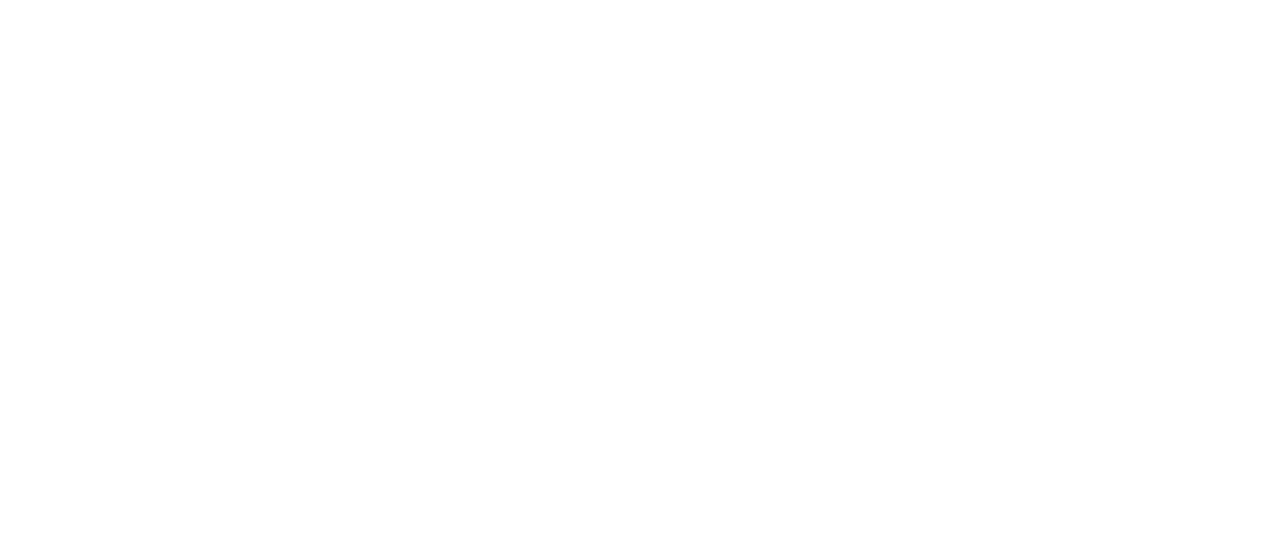
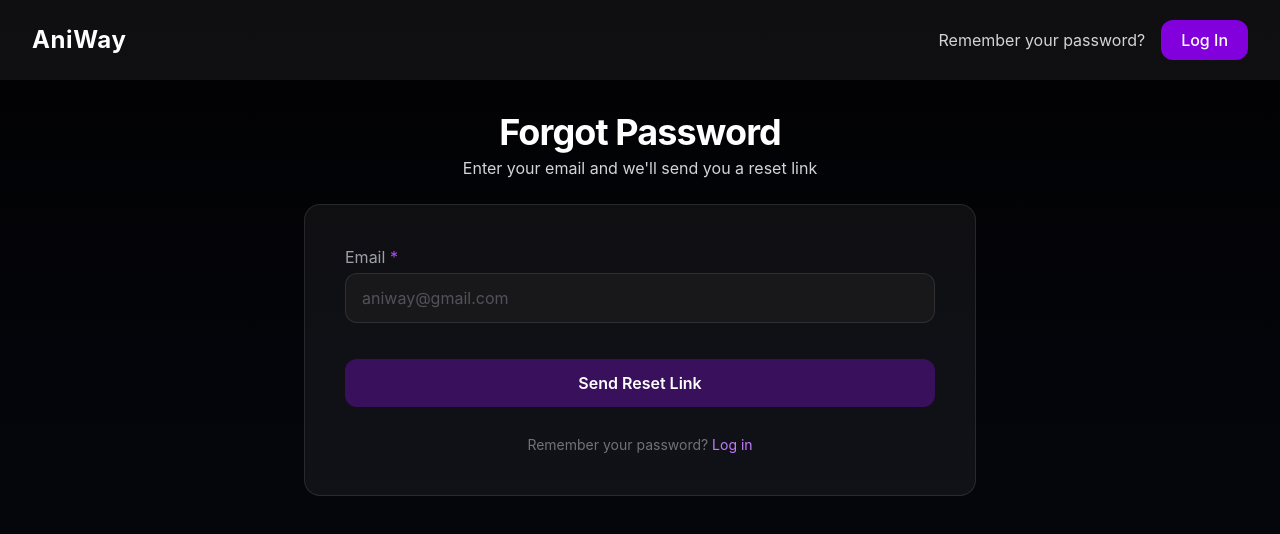
Before and after one commit to lRiso36/aniway-frontend, a React (Vite) app: page /forgot-password in a window 1280 px wide. Before the commit this address had no page. Shown: the top 534 px of the page. Built offline with nearby package versions, Linux system fonts and the light colour scheme.

Commit message:
adding auth to frontend: forgot password and reset password

```diff
--- a/src/AppRoutes.tsx
+++ b/src/AppRoutes.tsx
@@ -1,13 +1,17 @@
 import { Routes, Route } from 'react-router-dom';
-import { SignUp } from './pages/SignUp';
-import { Login } from './pages/Login';
+import { SignUp } from './pages/auth/SignUp';
+import { Login } from './pages/auth/Login';
 import { Browse } from './pages/Browse';
-
+import { ForgotPassword } from './pages/auth/ForgotPassword';
+import { ResetPassword } from './pages/auth/ResetPassword';
 export function AppRoutes() {
   return (
     <Routes>
       <Route path="/signup" element={<SignUp />} />
       <Route path="/login" element={<Login />} />
+      <Route path="/forgot-password" element={<ForgotPassword />} />
+      <Route path="/reset-password" element={<ResetPassword />} />
+      {/* need to be proected */}
       <Route path="/browse" element={<Browse />} />
     </Routes>
   );
--- a/src/api/auth.ts
+++ b/src/api/auth.ts
@@ -21,3 +21,11 @@ export async function login(data: LoginData) {
   const { accessToken, user } = response.data;
   return { accessToken, user };
 }
+
+export async function forgotPassword(email: string) {
+  await client.post('/auth/forgot-password', { email });
+}
+
+export async function resetPassword(token: string, newPassword: string) {
+  await client.post('/auth/reset-password', { token, newPassword });
+}
--- a/src/components/common/SignUpForm.tsx
+++ b/src/components/common/SignUpForm.tsx
@@ -29,8 +29,6 @@ export const SignUpForm = ({
     passwordsMatch,
     passwordsFilled,
     passwordLengthValid,
-    passwordHasNumber,
-    passwordHasSpecialChar,
     emailValid,
     approved,
   } = useSignUpValidation(
@@ -108,16 +106,6 @@ export const SignUpForm = ({
         <p className={passwordLengthValid ? 'text-green-400' : 'text-zinc-500'}>
           • At least 8 characters
         </p>
-        <p className={passwordHasNumber ? 'text-green-400' : 'text-zinc-500'}>
-          • Contains a number
-        </p>
-        <p
-          className={
-            passwordHasSpecialChar ? 'text-green-400' : 'text-zinc-500'
-          }
-        >
-          • Contains a special character
-        </p>
       </div>
       <FormInput
         label="Confirm Password"
--- a/src/components/social-logins/GoogleLogin.tsx
+++ b/src/components/social-logins/GoogleLogin.tsx
@@ -18,12 +18,14 @@ export default function GoogleLoginButton({
 
   return (
     <>
+      <div className="flex justify-center w-full">
         <GoogleLogin
           onSuccess={onSuccess}
           onError={onError}
           useOneTap
           {...rest}
         />
+      </div>
     </>
   );
 }
--- a/src/components/ui/FormInput.tsx
+++ b/src/components/ui/FormInput.tsx
@@ -10,6 +10,7 @@ type FormInputProps = {
   limit?: number;
   value: string;
   onChange: (value: string) => void;
+  onEnter?: () => void;
 };
 
 export const FormInput = ({
@@ -21,6 +22,7 @@ export const FormInput = ({
   value,
   limit,
   onChange,
+  onEnter,
 }: FormInputProps) => {
   const [showPassword, setShowPassword] = useState(false);
   const isPassword = type === 'password';
@@ -47,6 +49,11 @@ export const FormInput = ({
           value={value}
           maxLength={limit}
           onChange={(e) => onChange(e.target.value)}
+          onKeyDown={(e) => {
+            if (e.key == 'Enter') {
+              onEnter?.();
+            }
+          }}
         />
         {isPassword && (
           <button
--- a/src/hooks/useSignUpValidation.ts
+++ b/src/hooks/useSignUpValidation.ts
@@ -14,10 +14,6 @@ export const useSignUpValidation = (
   const passwordsMatch = password === confirmPassword;
   const passwordsFilled = password.length > 0 && confirmPassword.length > 0;
   const passwordLengthValid = password.length >= 8;
-  const passwordHasNumber = /\d/.test(password);
-  const passwordHasSpecialChar = /[!@#$%^&*(),.?":{}|<>]/.test(password);
-  const validPassword =
-    passwordLengthValid && passwordHasSpecialChar && passwordHasNumber;
   const emailValid = /^[^\s@]+@[^\s@]+\.[^\s@]+$/.test(email);
   const usernameValid =
     username.length >= 3 &&
@@ -39,7 +35,7 @@ export const useSignUpValidation = (
 
   const approved =
     passwordsMatch &&
-    validPassword &&
+    passwordLengthValid &&
     emailValid &&
     agreed &&
     !usernameError &&
@@ -90,8 +86,6 @@ export const useSignUpValidation = (
     passwordsMatch,
     passwordsFilled,
     passwordLengthValid,
-    passwordHasNumber,
-    passwordHasSpecialChar,
     emailValid,
     approved,
   };
--- /dev/null
+++ b/src/pages/auth/ForgotPassword.tsx
@@ -0,0 +1,100 @@
+import { useState } from 'react';
+import { useNavigate } from 'react-router-dom';
+
+import { AuthNav } from '../../components/common/AuthNav';
+import { AuthContainer } from '../../components/common/AuthContainer';
+import { AuthLayout } from '../../components/layout/AuthLayout';
+import { MailCheck } from 'lucide-react';
+import { FormInput } from '../../components/ui/FormInput';
+import { AuthButtons } from '../../components/ui/AuthButtons';
+import { forgotPassword } from '../../api/auth';
+import { toastError } from '../../lib/toast';
+
+export const ForgotPassword = () => {
+  const navigate = useNavigate();
+  const [email, setEmail] = useState('');
+  const [error, setError] = useState('');
+  const [sent, setSent] = useState(false);
+  const [loading, setLoading] = useState(false);
+
+  const handleSubmit = async () => {
+    if (!email.trim()) return;
+
+    setLoading(true);
+    setError('');
+
+    try {
+      await forgotPassword(email.trim());
+      setSent(true);
+    } catch {
+      toastError('Unable to send email right now. Try again later.');
+    } finally {
+      setLoading(false);
+    }
+  };
+
+  return (
+    <AuthLayout>
+      <AuthNav
+        preButton="Remember your password?"
+        button="Log In"
+        to="/login"
+      />
+      <AuthContainer
+        title="Forgot Password"
+        subtitle={
+          sent
+            ? 'Check your email for a reset link'
+            : "Enter your email and we'll send you a reset link"
+        }
+      >
+        {sent ? (
+          <div className="flex flex-col gap-4 items-center text-center py-4">
+            <div className="flex gap-3 items-center">
+              <MailCheck className="w-8 h-8 text-white-500" />
+              <p className="text-white font-semibold text-lg">Email sent!</p>
+            </div>
+            <p className="text-zinc-400 text-sm">
+              Check your inbox for a password reset link. It may take a few
+              minutes.
+            </p>
+            <button
+              onClick={() => navigate('/login')}
+              className="w-full py-3 rounded-xl font-semibold text-white text-sm sm:text-base mt-2 bg-purple-600 hover:bg-purple-500 transition"
+            >
+              Back to Login
+            </button>
+          </div>
+        ) : (
+          <div className="space-y-5">
+            <FormInput
+              label="Email"
+              type="email"
+              required={true}
+              error={error}
+              placeholder="aniway@gmail.com"
+              value={email}
+              onChange={(c: string) => setEmail(c)}
+              onEnter={handleSubmit}
+            />
+            <AuthButtons
+              onClick={handleSubmit}
+              clickEnabled={!!email.trim() && !loading}
+              label={loading ? 'Sending...' : 'Send Reset Link'}
+            />
+
+            <p className="text-center text-zinc-500 text-sm mt-2">
+              Remember your password?{' '}
+              <span
+                className="text-purple-400 hover:text-purple-300 cursor-pointer"
+                onClick={() => navigate('/login')}
+              >
+                Log in
+              </span>
+            </p>
+          </div>
+        )}
+      </AuthContainer>
+    </AuthLayout>
+  );
+};
--- /dev/null
+++ b/src/pages/auth/ResetPassword.tsx
@@ -0,0 +1,110 @@
+import { useState } from 'react';
+import { useNavigate, useSearchParams } from 'react-router-dom';
+import { AuthLayout } from '../../components/layout/AuthLayout';
+import { AuthNav } from '../../components/common/AuthNav';
+import { AuthContainer } from '../../components/common/AuthContainer';
+import { FormInput } from '../../components/ui/FormInput';
+import { AuthButtons } from '../../components/ui/AuthButtons';
+import { resetPassword } from '../../api/auth';
+import { toastError } from '../../lib/toast';
+
+export const ResetPassword = () => {
+  const navigate = useNavigate();
+  const [searchParams] = useSearchParams();
+  const token = searchParams.get('token');
+
+  const [password, setPassword] = useState('');
+  const [confirmPassword, setConfirmPassword] = useState('');
+  const [error, setError] = useState('');
+  const [loading, setLoading] = useState(false);
+  const buttonEnabled = !!password && !!confirmPassword && !loading;
+
+  const handleSubmit = async () => {
+    if (!token) {
+      toastError('Inavalid or missing reset token');
+      return;
+    }
+
+    if (password.length < 8) {
+      setError('Password must be at least 8 characters');
+      return;
+    }
+
+    if (password !== confirmPassword) {
+      setError('Passwords do not match');
+      return;
+    }
+
+    setLoading(true);
+    setError('');
+
+    try {
+      await resetPassword(token, password);
+      navigate('/login');
+    } catch {
+      toastError('Unable to reset password. The link may have expired.');
+    } finally {
+      setLoading(false);
+    }
+  };
+
+  if (!token) {
+    return (
+      <AuthLayout>
+        <AuthContainer
+          title="Invalid Link"
+          subtitle="This password reset link is missing or malformed."
+        >
+          <div className="-mt-4">
+            <AuthButtons
+              onClick={() => navigate('/forgot-password')}
+              clickEnabled={true}
+              label="Request a new link"
+            />
+          </div>
+        </AuthContainer>
+      </AuthLayout>
+    );
+  }
+
+  return (
+    <AuthLayout>
+      <AuthNav
+        preButton="Remember your password?"
+        button="Log In"
+        to="/login"
+      />
+
+      <AuthContainer
+        title="Reset Password"
+        subtitle="Enter your new password below"
+      >
+        <div className="flex flex-col gap-3">
+          <FormInput
+            label="New Password"
+            type="password"
+            required={true}
+            placeholder="Password"
+            value={password}
+            onChange={(c: string) => setPassword(c)}
+          />
+
+          <FormInput
+            label="Confirm Password"
+            error={error}
+            type="password"
+            required={true}
+            placeholder="Confirm your password"
+            value={confirmPassword}
+            onChange={(c: string) => setConfirmPassword(c)}
+          />
+          <AuthButtons
+            onClick={handleSubmit}
+            clickEnabled={buttonEnabled}
+            label={loading ? 'Resetting...' : 'Reset Password'}
+          />
+        </div>
+      </AuthContainer>
+    </AuthLayout>
+  );
+};
--- a/vite.config.ts
+++ b/vite.config.ts
@@ -5,4 +5,8 @@ import tailwindcss from '@tailwindcss/vite';
 // https://vite.dev/config/
 export default defineConfig({
   plugins: [react(), tailwindcss()],
+  server: {
+    port: 5174,
+    strictPort: true,
+  },
 });
```
Also changed, not shown: src/components/ui/GoogleSignInButton.tsx (deleted, +0 -33 lines), src/pages/auth/Login.tsx (renamed from src/pages/Login.tsx, +23 -15 lines), src/pages/auth/SignUp.tsx (renamed from src/pages/SignUp.tsx, +10 -7 lines). Lines whose indentation alone changed are shown as unchanged.
